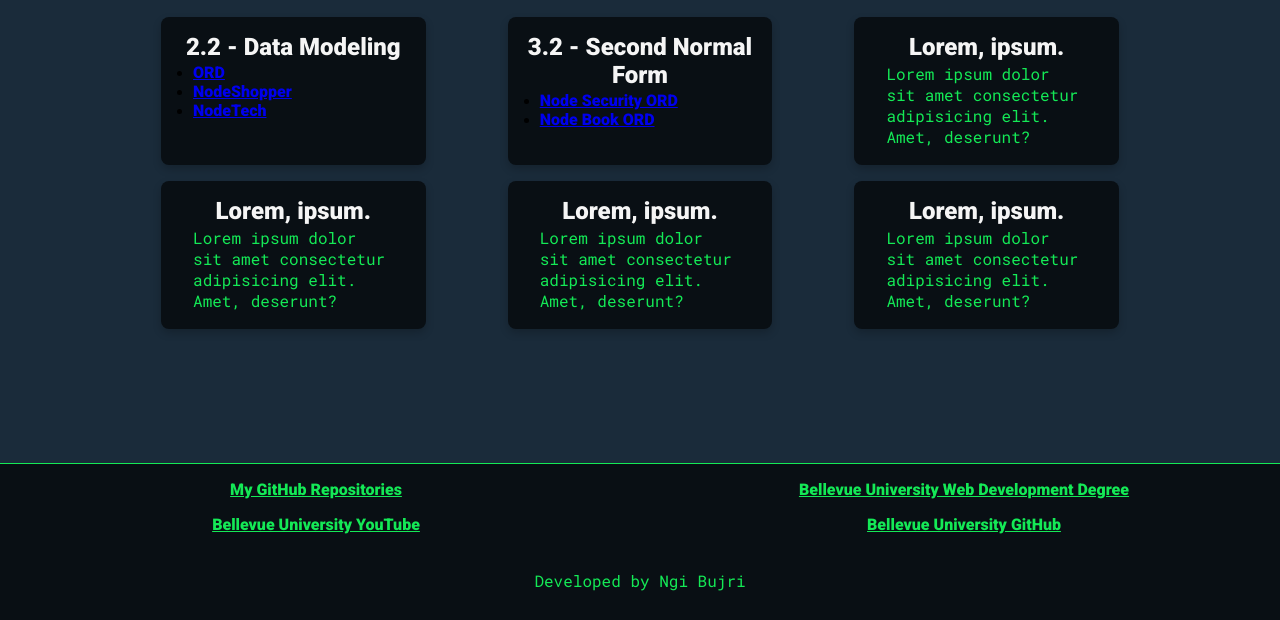
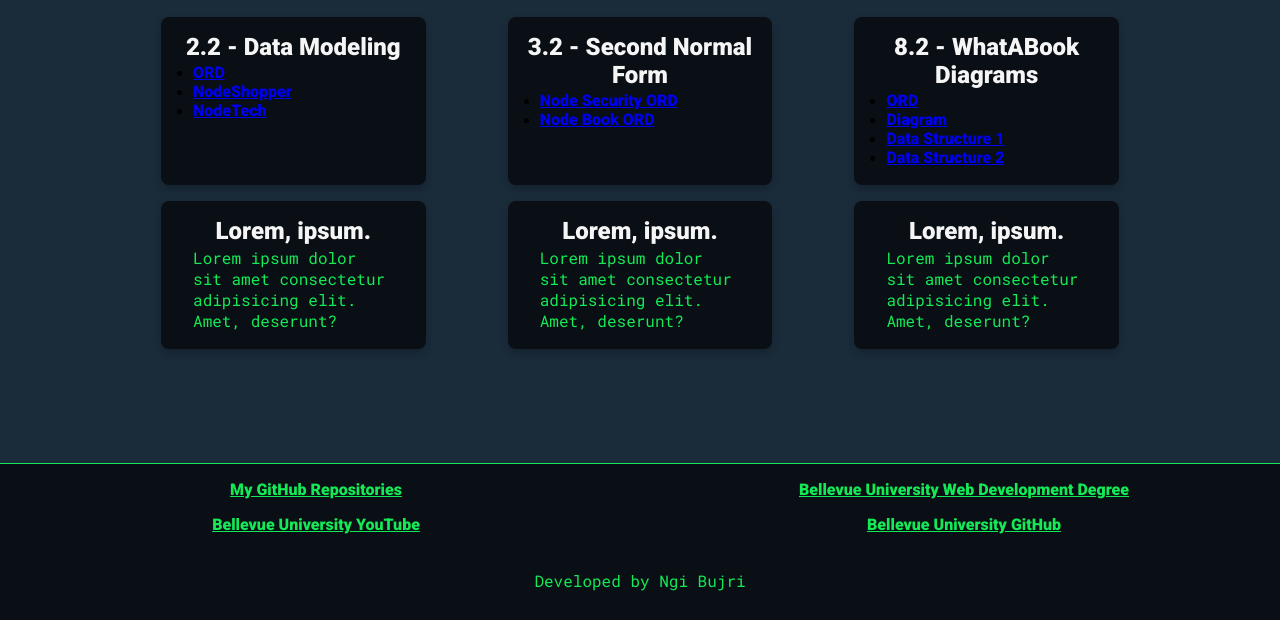
Before and after one commit to nbujri/web-330-portfolio, a plain HTML site: page db-diagrams.html in a window 1280 px wide. Shown: the part 180-800 px from the top of the page. Drawn offline with Linux system fonts and the light colour scheme.

Commit message:
add screenshots

```diff
--- a/db-diagrams.html
+++ b/db-diagrams.html
@@ -72,12 +72,32 @@
           </div>
         </div>
         <div class="card">
-          <div class="card-title"><h2>Lorem, ipsum.</h2></div>
+          <div class="card-title"><h2>8.2 - WhatABook Diagrams</h2></div>
           <div class="card-content">
-            <p>
-              Lorem ipsum dolor sit amet consectetur adipisicing elit. Amet,
-              deserunt?
-            </p>
+            <ul>
+              <li>
+                <a href="./img/web-335/8.2/ORD.png" target="_blank">ORD</a>
+              </li>
+              <li>
+                <a href="./img/web-335/8.2/NoSQL Diagram.png" target="_blank"
+                  >Diagram</a
+                >
+              </li>
+              <li>
+                <a
+                  href="./img/web-335/8.2/data-structure-01.png"
+                  target="_blank"
+                  >Data Structure 1</a
+                >
+              </li>
+              <li>
+                <a
+                  href="./img/web-335/8.2/data-structure-02.png"
+                  target="_blank"
+                  >Data Structure 2</a
+                >
+              </li>
+            </ul>
           </div>
         </div>
         <div class="card">
```
Also changed, not shown: api-unit-tests.html (+17 -5 lines), img/web-335/8.2/NoSQL Diagram.png (added), img/web-335/8.2/ORD.png (added), img/web-335/8.2/data-structure-01.png (added), img/web-335/8.2/data-structure-02.png (added), img/web-420/8.2/deleteComposerById.png (added), img/web-420/8.2/updateComposerById.png (added).
